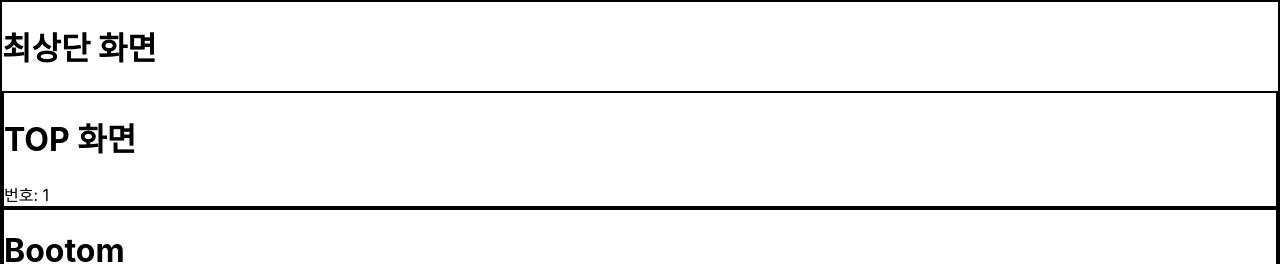
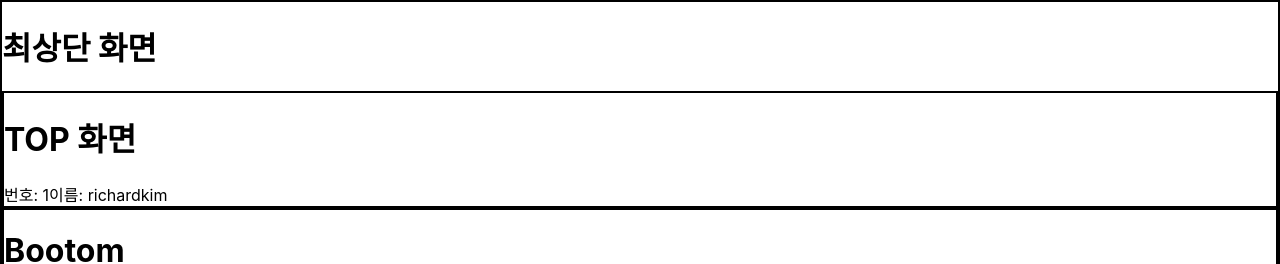
Before and after one commit to HiddenEvent/ReactAndSpring, a React (Create React App) app: page / in a window 1280 px wide. Shown: the top 264 px of the page. Built offline with nearby package versions, Linux system fonts and the light colour scheme.

Commit message:
increment하면서 username 값도 추가하여 같이 변경되게 하기

```diff
--- a/src/components/Bottom.js
+++ b/src/components/Bottom.js
@@ -9,7 +9,7 @@
   return (
     <div className="sub_container">
       <h1>Bootom</h1>
-      <button onClick={() => dispatcher(increase())}>증가</button>
+      <button onClick={() => dispatcher(increase('gkgk'))}>증가</button>
       <button onClick={() => dispatcher(decrease())}>감소</button>
     </div>
   );
--- a/src/components/Top.js
+++ b/src/components/Top.js
@@ -3,12 +3,13 @@
 import { useSelector } from 'react-redux';
 
 const Top = () => {
-  const number = useSelector((store) => store.number);
+  const { number, username } = useSelector((store) => store);
 
   return (
     <div className="sub_container">
       <h1>TOP 화면</h1>
       번호: {number}
+      이름: {username}
     </div>
   );
 };
--- a/src/store.js
+++ b/src/store.js
@@ -1,9 +1,13 @@
 // 액션
-export const increase = () => ({ type: 'INCREMENT' });
+export const increase = (username) => ({
+  type: 'INCREMENT',
+  payload: username,
+});
 export const decrease = () => ({ type: 'DECREMENT' });
 
 // 상태
 const initstate = {
+  username: 'richardkim',
   number: 1,
 };
 
@@ -11,7 +15,7 @@
 const reducer = (state = initstate, action) => {
   switch (action.type) {
     case 'INCREMENT':
-      return { number: state.number + 1 }; // return 되면 그걸 호출한 쪽에서 받는게 아니라 return 되는 순간 ui변경
+      return { number: state.number + 1, username: action.payload }; // return 되면 그걸 호출한 쪽에서 받는게 아니라 return 되는 순간 ui변경
     case 'DECREMENT':
       return { number: state.number - 1 };
     default:
```
